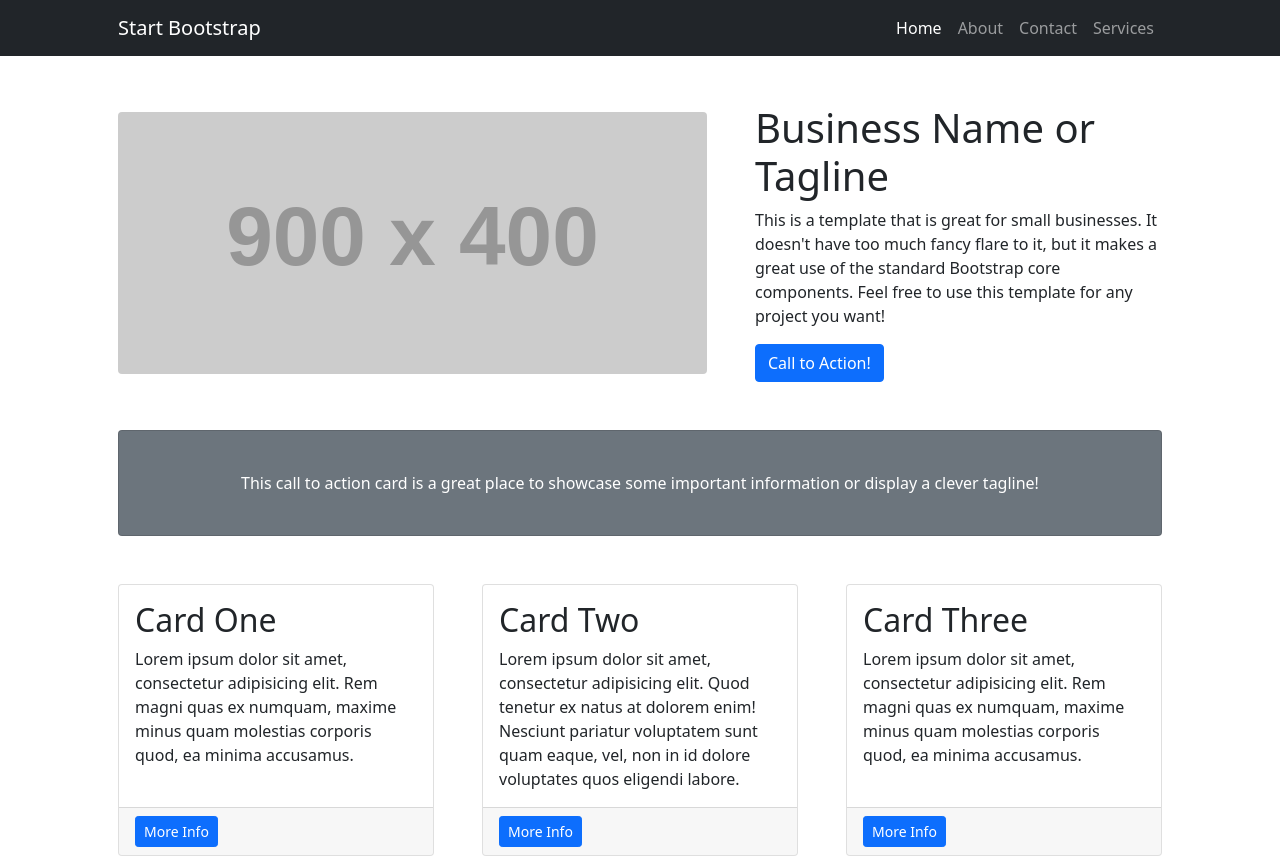
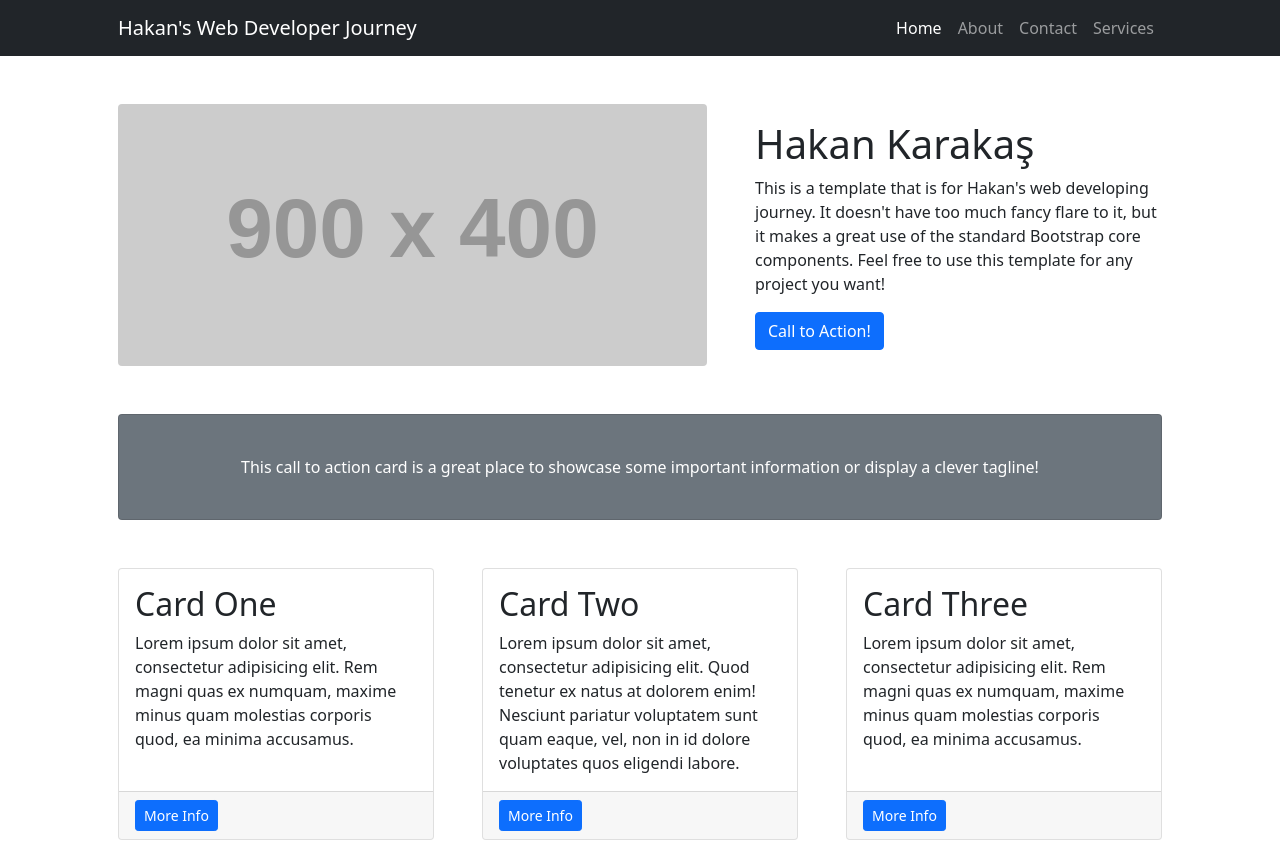
Before and after one commit to HakanKarakas/HakanKarakas.github.io, a plain HTML site: page index.html in a window 1280 px wide. Shown: the top 859 px of the page. Drawn offline with nearby package versions, Linux system fonts and the light colour scheme; placeholder pictures from the web are drawn by us.

Commit message:
Name Changed to Hakan

```diff
--- a/index.html
+++ b/index.html
@@ -15,7 +15,7 @@
         <!-- Responsive navbar-->
         <nav class="navbar navbar-expand-lg navbar-dark bg-dark">
             <div class="container px-5">
-                <a class="navbar-brand" href="#!">Start Bootstrap</a>
+                <a class="navbar-brand" href="#!">Hakan's Web Developer Journey</a>
                 <button class="navbar-toggler" type="button" data-bs-toggle="collapse" data-bs-target="#navbarSupportedContent" aria-controls="navbarSupportedContent" aria-expanded="false" aria-label="Toggle navigation"><span class="navbar-toggler-icon"></span></button>
                 <div class="collapse navbar-collapse" id="navbarSupportedContent">
                     <ul class="navbar-nav ms-auto mb-2 mb-lg-0">
@@ -33,8 +33,8 @@
             <div class="row gx-4 gx-lg-5 align-items-center my-5">
                 <div class="col-lg-7"><img class="img-fluid rounded mb-4 mb-lg-0" src="https://dummyimage.com/900x400/dee2e6/6c757d.jpg" alt="..." /></div>
                 <div class="col-lg-5">
-                    <h1 class="font-weight-light">Business Name or Tagline</h1>
-                    <p>This is a template that is great for small businesses. It doesn't have too much fancy flare to it, but it makes a great use of the standard Bootstrap core components. Feel free to use this template for any project you want!</p>
+                    <h1 class="font-weight-light">Hakan Karakaş</h1>
+                    <p>This is a template that is for Hakan's web developing journey. It doesn't have too much fancy flare to it, but it makes a great use of the standard Bootstrap core components. Feel free to use this template for any project you want!</p>
                     <a class="btn btn-primary" href="#!">Call to Action!</a>
                 </div>
             </div>
```
